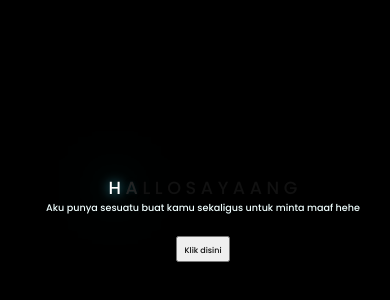
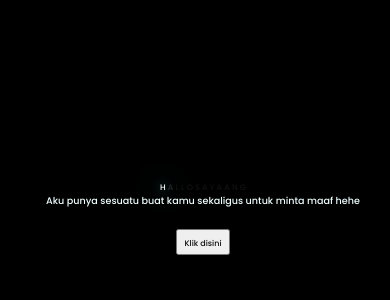
Before and after one commit to Zigas14/flower-for-tia, a plain HTML site: page index.html in a window 390 px wide. Shown: the part 212-512 px from the top of the page. Drawn offline with Linux system fonts and the light colour scheme.

Commit message:
merubah ukuran font

```diff
--- a/css/style.css
+++ b/css/style.css
@@ -79,7 +79,7 @@ body{
 @media screen and (max-width:575px){
     .greetings{
         display: block;
-        font-size: 110%;
+        font-size: 50%;
         font-weight: 500;
         text-align: center;
     }
```
